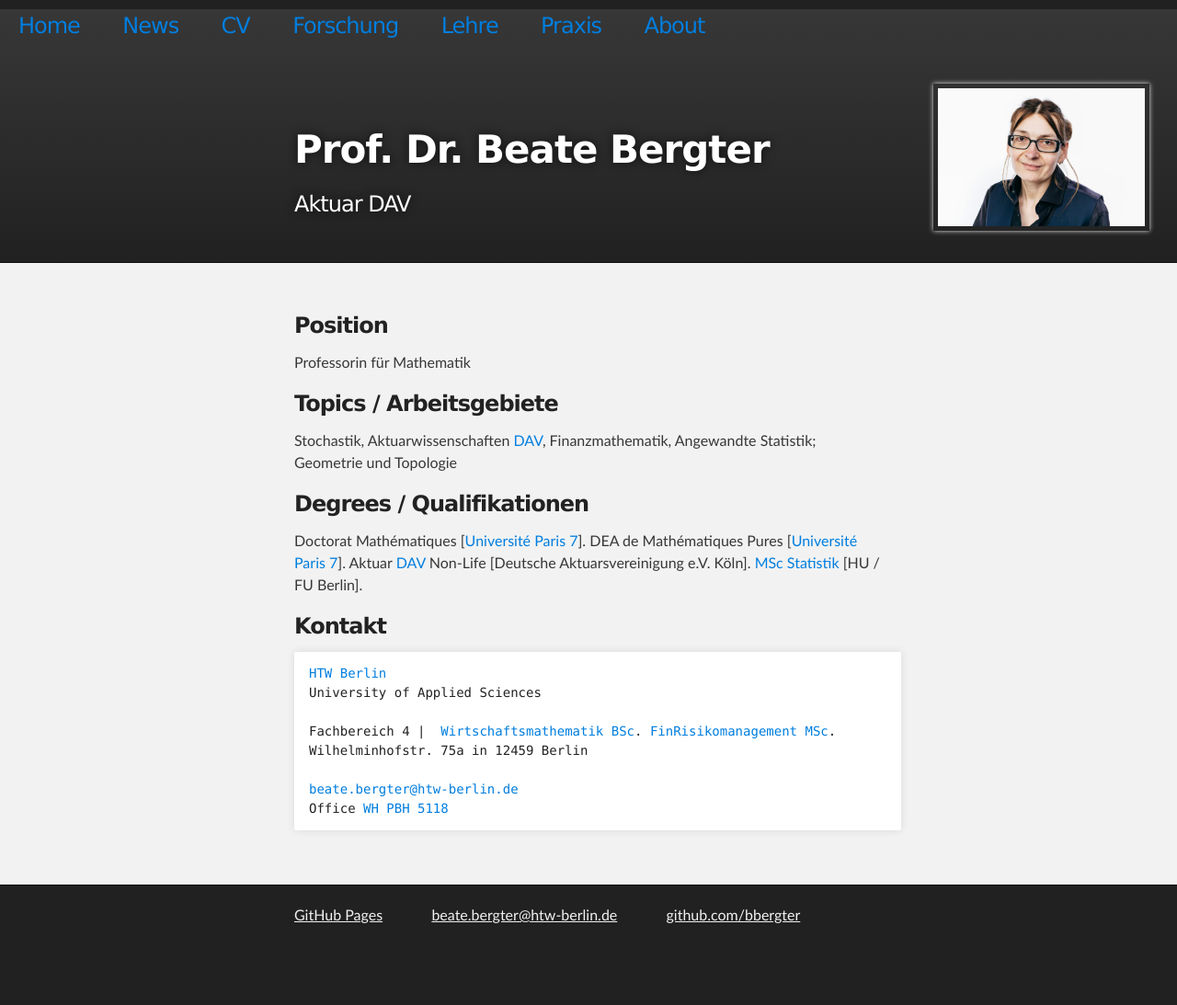
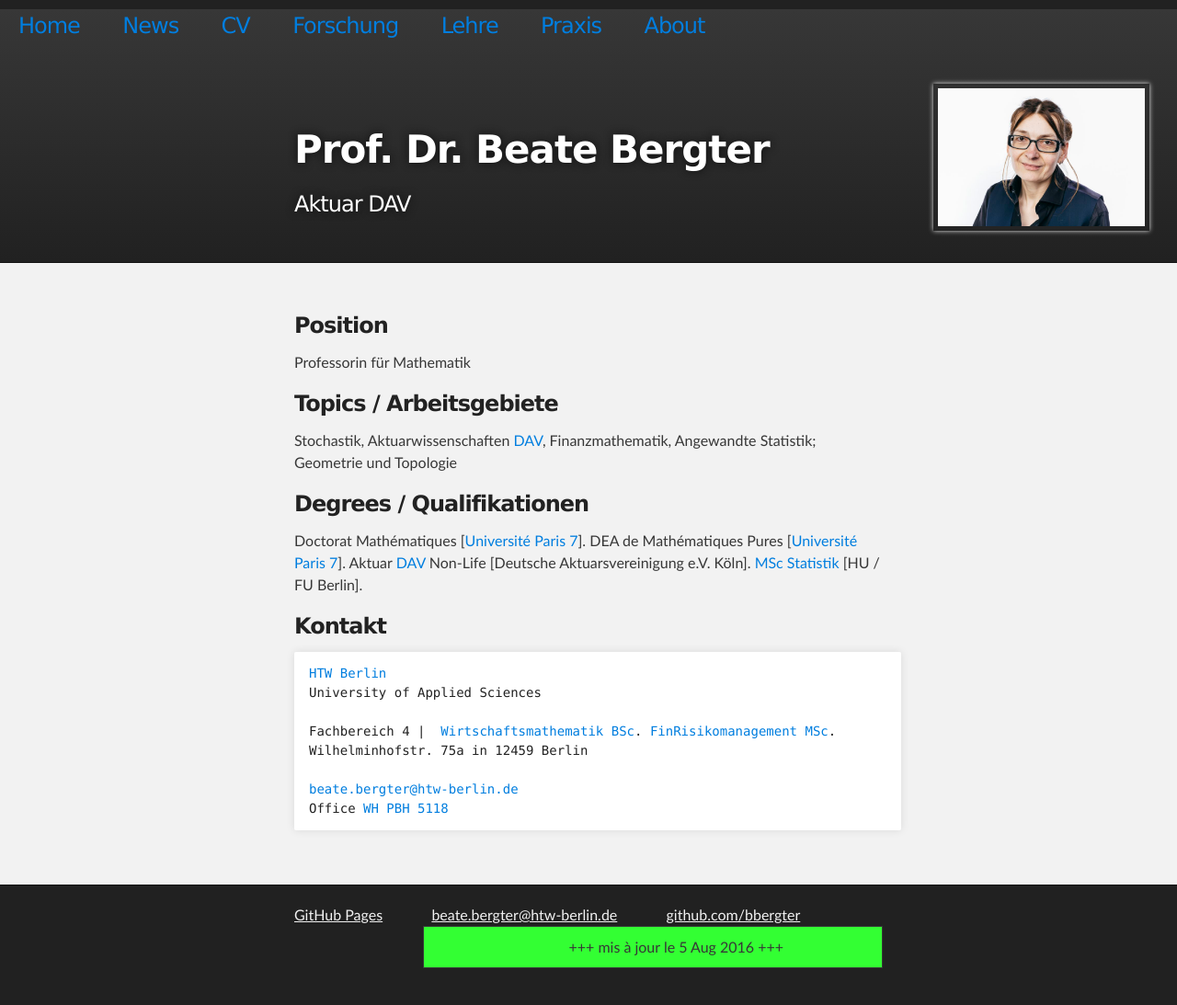
Before and after one commit to bbergter/bbergter, a Jekyll site: the page index.html, which Jekyll copies as it is, in a window 1280 px wide. Shown: the whole page at 92% size. Built offline with Jekyll 4.4.1, drawn with Linux system fonts in a browser that asks for light colours; before the commit the page ends 1027 px from its top, so only the background shows below that.

Commit message:
Update index.html

```diff
--- a/index.html
+++ b/index.html
@@ -98,6 +98,22 @@ Office <a href="http://youtu.be/cewuqc1zl4g" title="PBH" target="_blank">WH PBH
         <a href="mailto:beate.bergter@htw-berlin.de">beate.bergter@htw-berlin.de</a> &nbsp &nbsp &nbsp &nbsp &nbsp &nbsp
         <a href="https://github.com/bbergter">github.com/bbergter</a>
 
+
+<div align="right">
+    <table height="10" border="1" cellpadding="2" cellspacing="2"
+      width="500">
+      <tbody>
+        <tr>
+           <td bgcolor="#33ff33" valign="top">&nbsp; &nbsp; &nbsp; &nbsp;
+            &nbsp; &nbsp; &nbsp; &nbsp; &nbsp; &nbsp; &nbsp; &nbsp;  &nbsp; &nbsp; &nbsp; &nbsp; &nbsp; &nbsp;
+           +++ mis à jour le 5 Aug 2016 +++<br>
+          </td>
+        </tr>
+      </tbody>
+    </table>
+</div>
+
+
       </footer>
     </div>
 
```
